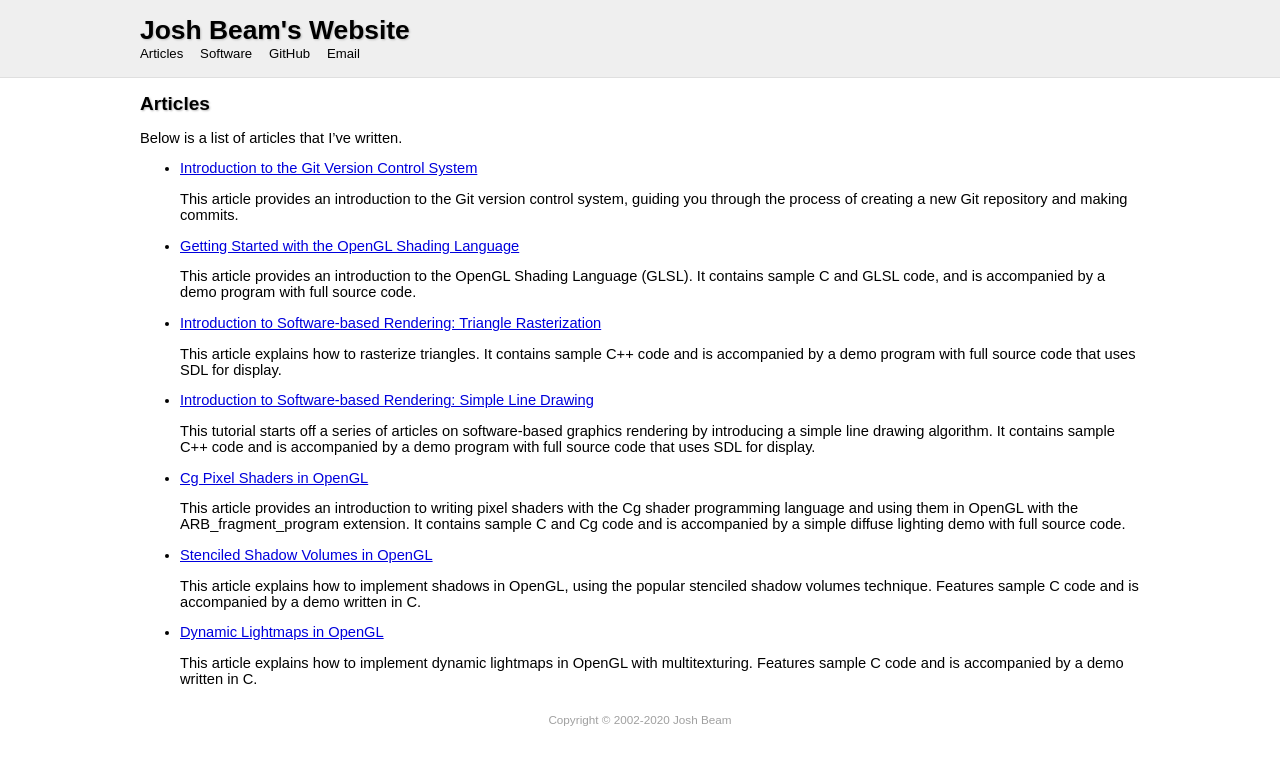
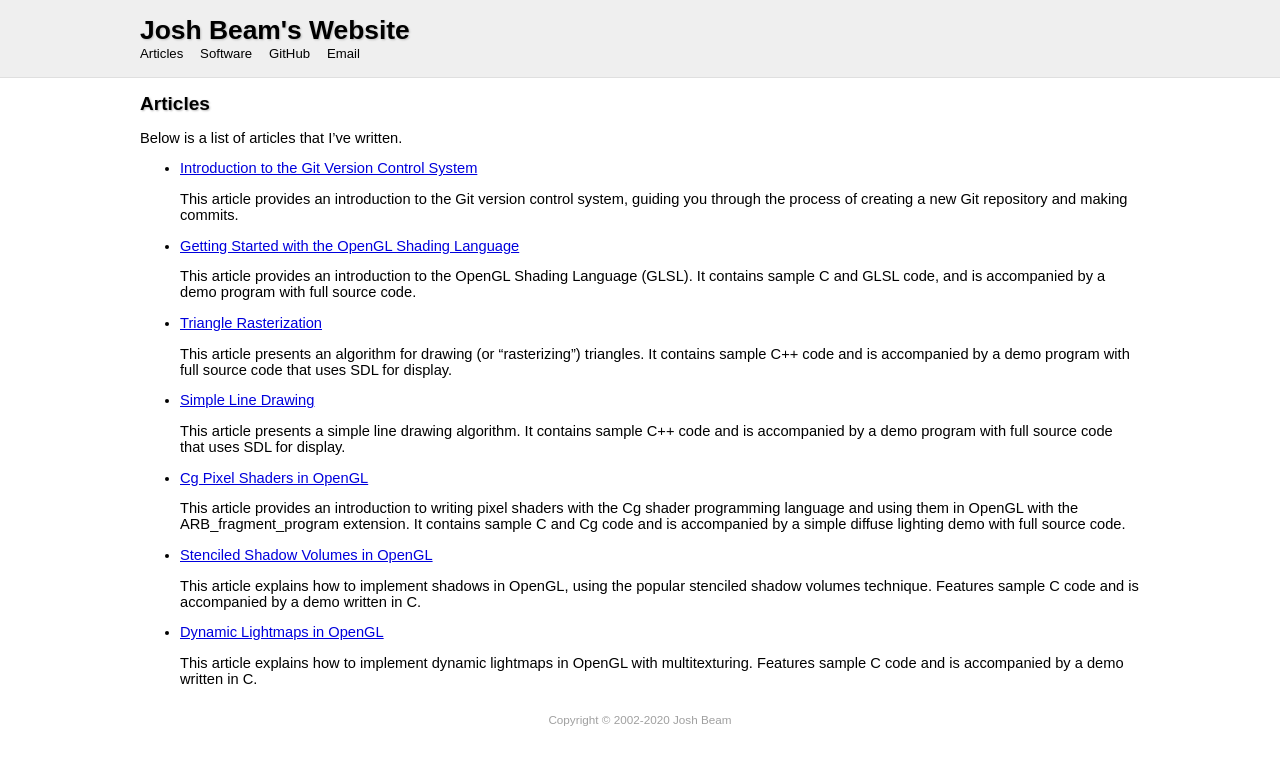
Before and after one commit to joshb/joshb.github.io, a Jekyll site: the page built from articles/index.md, in a window 1280 px wide. Shown: the top 765 px of the page. Built offline with Jekyll 4.4.1, drawn with Linux system fonts in a browser that asks for light colours.

Commit message:
Update article titles and descriptions.

```diff
--- a/articles/index.md
+++ b/articles/index.md
@@ -12,13 +12,13 @@ Below is a list of articles that I've written.
 
   This article provides an introduction to the OpenGL Shading Language (GLSL). It contains sample C and GLSL code, and is accompanied by a demo program with full source code.
 
-- [Introduction to Software-based Rendering: Triangle Rasterization](triangle_rasterization/)
+- [Triangle Rasterization](triangle_rasterization/)
 
-  This article explains how to rasterize triangles. It contains sample C++ code and is accompanied by a demo program with full source code that uses SDL for display.
+  This article presents an algorithm for drawing (or "rasterizing") triangles. It contains sample C++ code and is accompanied by a demo program with full source code that uses SDL for display.
 
-- [Introduction to Software-based Rendering: Simple Line Drawing](simple_line_drawing/)
+- [Simple Line Drawing](simple_line_drawing/)
 
-  This tutorial starts off a series of articles on software-based graphics rendering by introducing a simple line drawing algorithm. It contains sample C++ code and is accompanied by a demo program with full source code that uses SDL for display.
+  This article presents a simple line drawing algorithm. It contains sample C++ code and is accompanied by a demo program with full source code that uses SDL for display.
 
 - [Cg Pixel Shaders in OpenGL](cg_pixel_shaders_in_opengl/)
 
```
Also changed, not shown: articles/simple_line_drawing/index.md (+2 -2 lines), articles/triangle_rasterization/index.md (+3 -3 lines).
